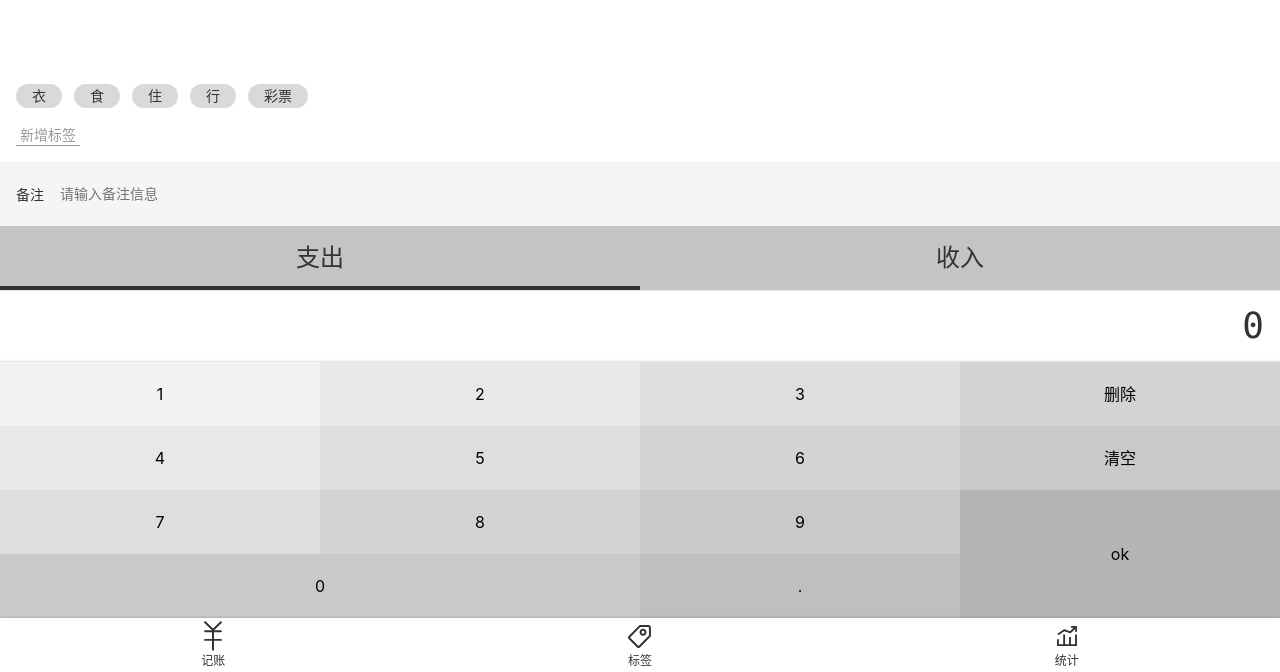
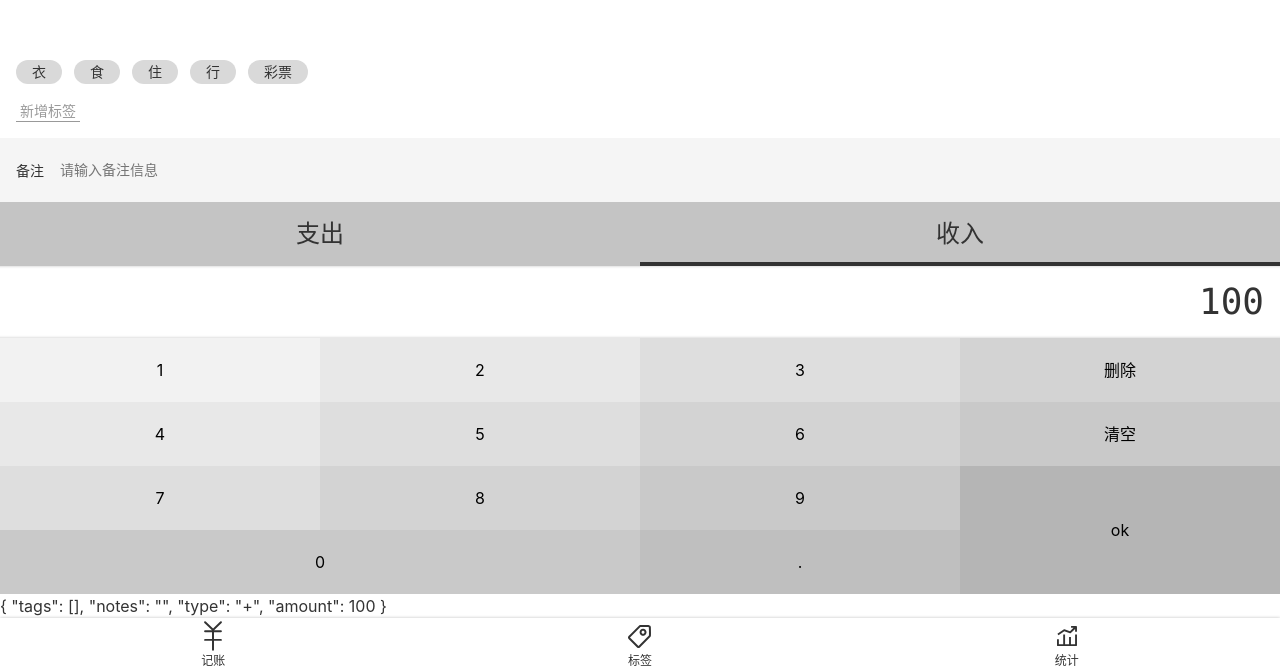
Before and after one commit to bens1320/benbenKeepAccounts, a Vue app: page /#/Money in a window 1280 px wide. Shown: the part 128-800 px from the top of the page. Built offline with nearby package versions, Linux system fonts and the light colour scheme; the HTML template or start-up script is replaced by a standard one.

Commit message:
完成 Money 页面和四个子组件的数据规整

```diff
--- a/src/components/Money/Notes.vue
+++ b/src/components/Money/Notes.vue
@@ -12,12 +12,16 @@
 
 <script lang="ts">
 import Vue from 'vue';
-import {Component} from 'vue-property-decorator';
+import {Component, Watch} from 'vue-property-decorator';
 
 @Component
 export default class Notes extends Vue {
   value = '';
 
+  @Watch('value')
+  onValueChanged(value: string){
+    this.$emit('update:value', value)
+  }
 }
 </script>
 
--- a/src/components/Money/NumberPad.vue
+++ b/src/components/Money/NumberPad.vue
@@ -13,7 +13,7 @@
       <button @click="inputContent">7</button>
       <button @click="inputContent">8</button>
       <button @click="inputContent">9</button>
-      <button class="ok">ok</button>
+      <button @click="ok" class="ok">ok</button>
       <button @click="inputContent" class="zero">0</button>
       <button @click="inputContent">.</button>
     </div>
@@ -23,11 +23,12 @@
 
 <script lang="ts">
 import Vue from 'vue';
-import {Component} from 'vue-property-decorator';
+import {Component, Prop} from 'vue-property-decorator';
 
 @Component
 export default class NumberPad extends Vue {
-  output = '0';
+  @Prop() readonly value!: number
+  output = this.value.toString();
 
   inputContent(event: MouseEvent) {
     const button = (event.target as HTMLButtonElement);
@@ -57,6 +58,10 @@ export default class NumberPad extends Vue {
 
   clear(){
     this.output = '0'
+  }
+
+  ok(){
+    this.$emit('update:value', this.output)
   }
 }
 </script>
--- a/src/components/Money/Tags.vue
+++ b/src/components/Money/Tags.vue
@@ -20,6 +20,7 @@ export default class Tags extends Vue {
   @Prop() dataSource: string[] | undefined;
   selectedTags: string[] = [];
 
+
   toggle(tag: string) {
     const index = this.selectedTags.indexOf(tag);
     if (index >= 0) {
@@ -27,6 +28,7 @@ export default class Tags extends Vue {
     } else {
       this.selectedTags.push(tag);
     }
+    this.$emit('update:value', this.selectedTags)
   }
 
   create() {
--- a/src/components/Money/Types.vue
+++ b/src/components/Money/Types.vue
@@ -1,8 +1,8 @@
 <template>
   <div>
     <ul class="types">
-      <li :class="type === '-' && 'selected'" @click="selectType('-')">支出</li>
-      <li :class="type === '+' && 'selected'" @click="selectType('+')">收入</li>
+      <li :class="value === '-' && 'selected'" @click="selectType('-')">支出</li>
+      <li :class="value === '+' && 'selected'" @click="selectType('+')">收入</li>
     </ul>
   </div>
 
@@ -10,20 +10,21 @@
 
 <script lang="ts">
 import Vue from 'vue';
-import {Component} from 'vue-property-decorator';
+import {Component, Prop} from 'vue-property-decorator';
 
 @Component
 export default class Types extends Vue {
-  type = '-';
-
+  @Prop() readonly value!: string
   selectType(type: string) {
     if (type !== '-' && type !== '+') {
       throw new Error('type is unknown');
     }
-    this.type = type;
+    this.$emit('update:value', type)
   }
 
+
 }
+
 </script>
 
 <style lang="scss" scoped>
--- a/src/views/Money.vue
+++ b/src/views/Money.vue
@@ -1,27 +1,57 @@
 <template>
   <Layout class-prefix="layout">
-    <NumberPad/>
-    <Types/>
-    <Notes/>
-    <Tags :data-source.sync="tags"/>
+    {{record}}
+    <NumberPad :value.sync="record.amount"/>
+    <Types :value.sync="record.type"/>
+    <Notes @update:value="onUpdateNotes"/>
+    <Tags :data-source.sync="tags" @update:value="onUpdateTags"/>
   </Layout>
 </template>
 
-<script>
+<script lang="ts">
+import Vue from 'vue';
 import NumberPad from '@/components/Money/NumberPad.vue';
 import Types from '@/components/Money/Types.vue';
 import Notes from '@/components/Money/Notes.vue';
 import Tags from '@/components/Money/Tags.vue';
+import {Component} from 'vue-property-decorator';
 
-export default {
-  name: 'Money',
-  components: {Tags, Notes, Types, NumberPad},
-  data(){
-    return{
-      tags: ['衣', '食', '住', '行', '彩票']
-    }
+type Record = {
+  tags: string[];
+  notes: string;
+  type: string;
+  amount: number;
+}
+
+@Component({
+  components: {Tags, Notes, Types, NumberPad}
+})
+export default class Money extends Vue {
+  tags = ['衣', '食', '住', '行', '彩票'];
+  record: Record = {
+    tags: [], notes: '', type: '+', amount: 100
   }
-};
+
+  onUpdateAmount(value: string) {
+    this.record.amount = parseFloat(value)
+    console.log(value);
+
+  }
+
+
+  onUpdateNotes(value: string) {
+    this.record.notes = value
+
+    console.log(value);
+  }
+
+  onUpdateTags(value: string[]) {
+    this.record.tags = value
+
+    console.log(value);
+  }
+}
+
 </script>
 
 <style lang="scss">
```
